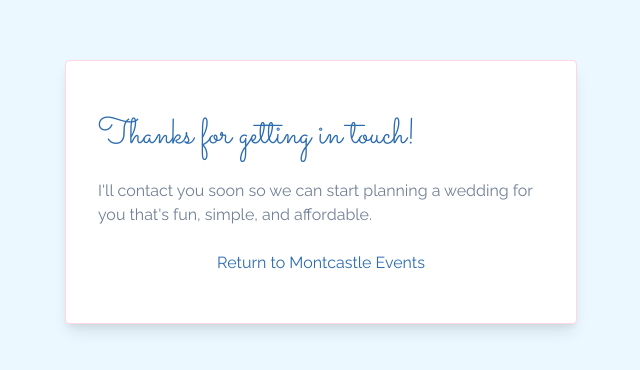
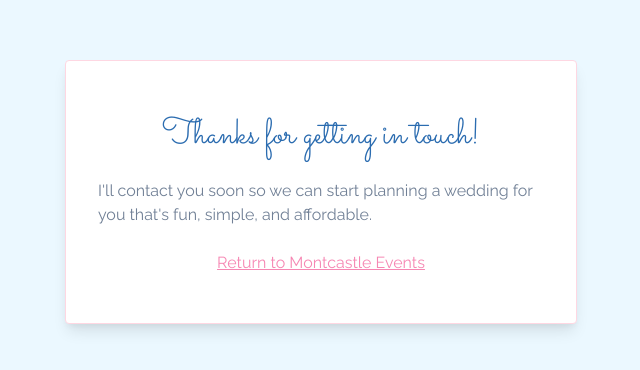
Before and after one commit to Josh865/montcastle-events, a Gatsby site: page /success in a window 1280 px wide. Shown: the part 208-578 px from the top of the page, without its empty margins (319-959 px from the left). Built offline with nearby package versions, Linux system fonts and the light colour scheme; Gatsby itself is replaced by a stand-in of ours; what @tailwindcss/custom-forms would draw is missing.

Commit message:
Add form action

```diff
--- a/src/pages/index.js
+++ b/src/pages/index.js
@@ -214,6 +214,7 @@ const Index = ({ data }) => {
           rolling on your perfect day in no time!
         </p>
         <form
+          action="/success"
           name="contact"
           className="my-6"
           data-netlify="true"
--- a/src/pages/success.js
+++ b/src/pages/success.js
@@ -3,7 +3,7 @@ import * as React from 'react';
 const Success = () => (
   <div className="flex items-center justify-center w-screen h-screen px-6 bg-blue-100 md:px-0">
     <div className="max-w-lg px-8 py-12 bg-white border border-pink-200 rounded shadow-lg">
-      <h1 className="mb-4 text-4xl text-blue-700 font-display">
+      <h1 className="mb-4 text-4xl text-center text-blue-700 font-display">
         Thanks for getting in touch!
       </h1>
 
@@ -13,7 +13,10 @@ const Success = () => (
       </p>
 
       <p className="mt-6 text-center">
-        <a href="/" className="text-blue-700">
+        <a
+          href="/"
+          className="text-pink-400 underline transition duration-75 hover:text-blue-800 transition-color"
+        >
           Return to Montcastle Events
         </a>
       </p>
```
